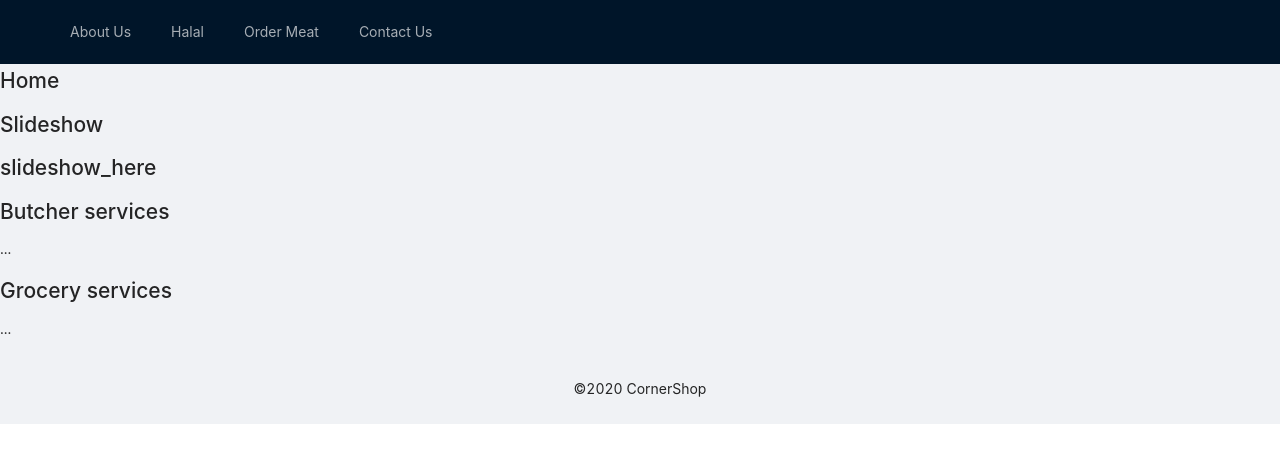
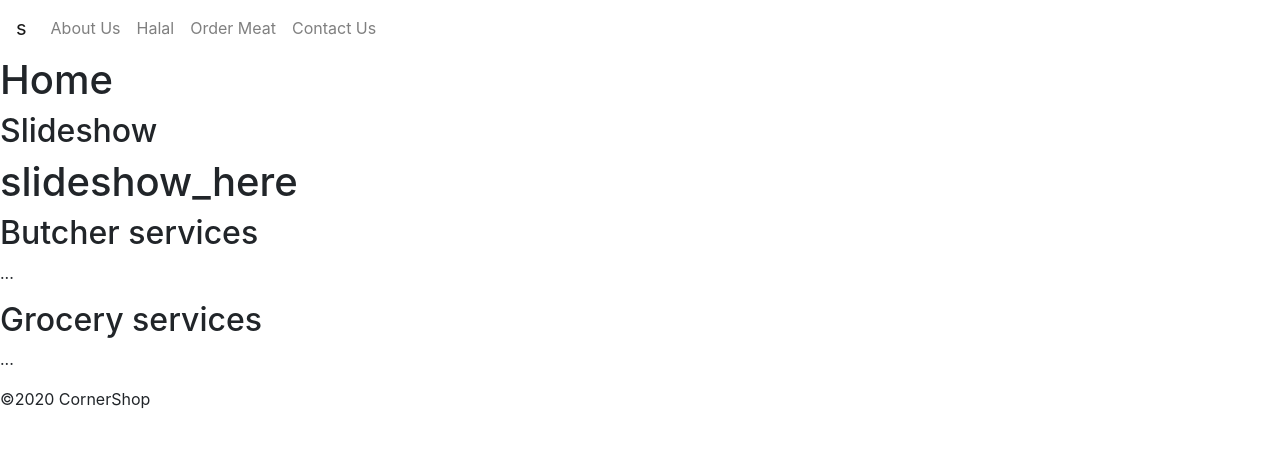
Before and after one commit to ameenkhan/cornershop, a React (Create React App) app in the folder frontend/: page / in a window 1280 px wide. Shown: the top 462 px of the page. Built offline with nearby package versions, Linux system fonts and the light colour scheme.

Commit message:
switching to react bootstrap

```diff
--- a/frontend/package.json
+++ b/frontend/package.json
@@ -6,8 +6,9 @@
     "@testing-library/jest-dom": "^4.2.4",
     "@testing-library/react": "^9.5.0",
     "@testing-library/user-event": "^7.2.1",
-    "antd": "^4.2.4",
+    "bootstrap": "^4.5.3",
     "react": "^16.13.1",
+    "react-bootstrap": "^1.4.0",
     "react-dom": "^16.13.1",
     "react-redux": "^7.2.0",
     "react-router-dom": "^5.2.0",
--- a/frontend/src/App.css
+++ b/frontend/src/App.css
@@ -1 +1 @@
-@import '~antd/dist/antd.css';
+@import '../node_modules/bootstrap/dist/css/bootstrap.min.css';
--- a/frontend/src/App.js
+++ b/frontend/src/App.js
@@ -12,20 +12,16 @@ import Halal from './pages/Halal';
 import HomePage from './pages/HomePage';
 import OrderMeat from './pages/OrderMeat';
 
-import NavBar from './components/NavBar';
+import Navbar from './components/Navbar';
 
-import { Layout } from 'antd';
-const { Header, Content, Footer } = Layout;
+// import { Layout } from 'antd';
+// const { Header, Content, Footer } = Layout;
 
 function App() {
   return (
     <>
       <Router>
-        <Layout>
-          <Header>
-            <NavBar />
-          </Header>
-          <Content>
+          <Navbar />
             <Switch>
               <Route path="/" component={HomePage} exact></Route>
               <Route path="/about" component={AboutUs} exact></Route>
@@ -33,9 +29,7 @@ function App() {
               <Route path="/order-meat" component={OrderMeat} exact></Route>
               <Route path="/contact" component={ContactUs} exact></Route>
             </Switch>
-          </Content>
-          <Footer style={{ textAlign: 'center' }}>©2020 CornerShop </Footer>
-        </Layout>
+          <p>©2020 CornerShop </p>
       </Router>
     </>
   );
--- a/frontend/src/components/NavBar.js
+++ b/frontend/src/components/NavBar.js
@@ -1,25 +1,31 @@
 import React from 'react';
 import { Link } from 'react-router-dom';
+import NavBar from 'react-bootstrap/Navbar';
+import Nav from 'react-bootstrap/Nav';
 
-import { Menu } from 'antd';
 
-const NavBar = () => (
-	<Menu mode="horizontal" theme="dark">
-		<Menu.Item key="1">
-			<Link to="/about">About Us</Link>
-		</Menu.Item>
-			<Menu.Item key="2">
-				<Link to="/halal">Halal</Link>
-			</Menu.Item>
-			<Menu.Item key="3">
-				<Link to="/order-meat">Order Meat</Link>
-			</Menu.Item>
-			<Menu.Item key="4">
-				<Link to="/contact">Contact Us</Link>
-			</Menu.Item>
-	</Menu>
+const Navbar = () => (
+	<>
+    <NavBar>
+      <NavBar.Brand>s</NavBar.Brand>
+      <Nav>
+        <Nav.Link href="/about">
+          About Us
+        </Nav.Link>
+        <Nav.Link href="/halal">
+          Halal
+        </Nav.Link>
+        <Nav.Link href="/order-meat">
+          Order Meat
+        </Nav.Link>
+        <Nav.Link href="/Contact Us">
+          Contact Us
+        </Nav.Link>
+      </Nav>
+    </NavBar>
+	</>
 )
 
 
 
-export default NavBar;
+export default Navbar;
```
Also changed, not shown: 1 other file (tests, documents, lock files or other folders).
